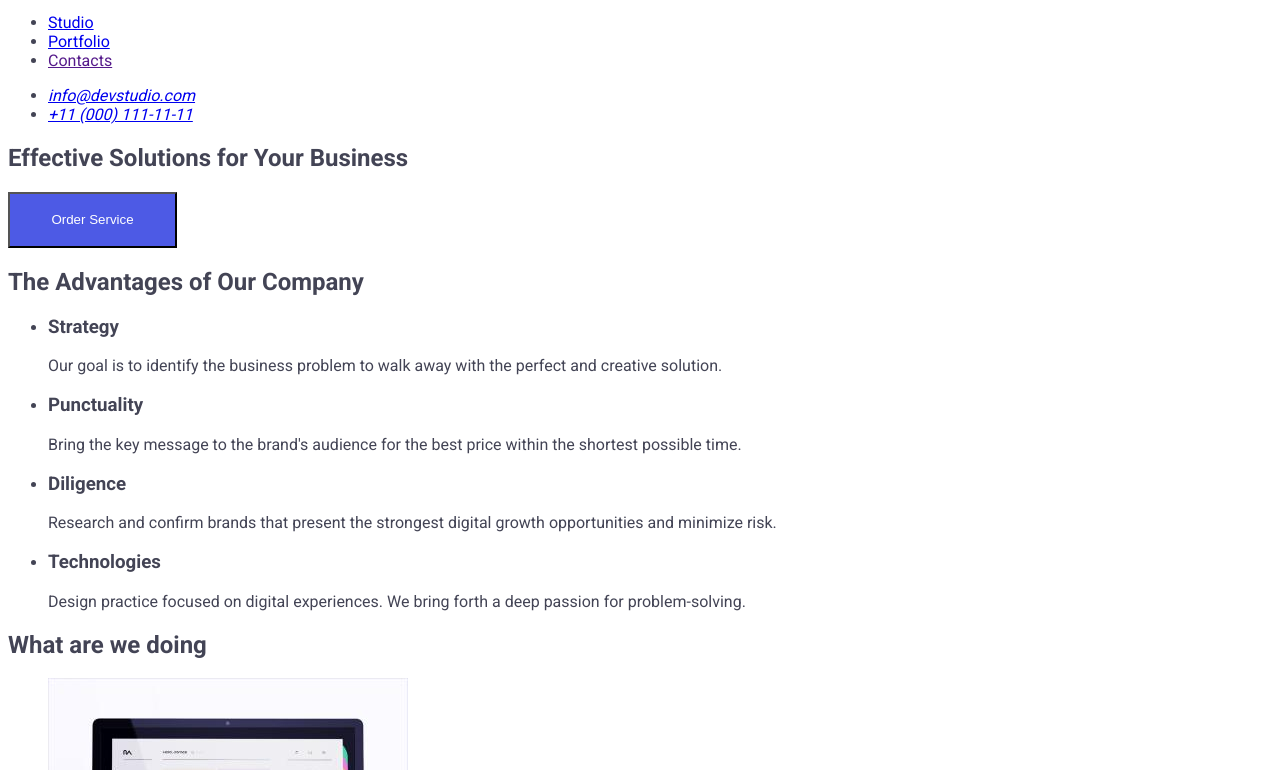
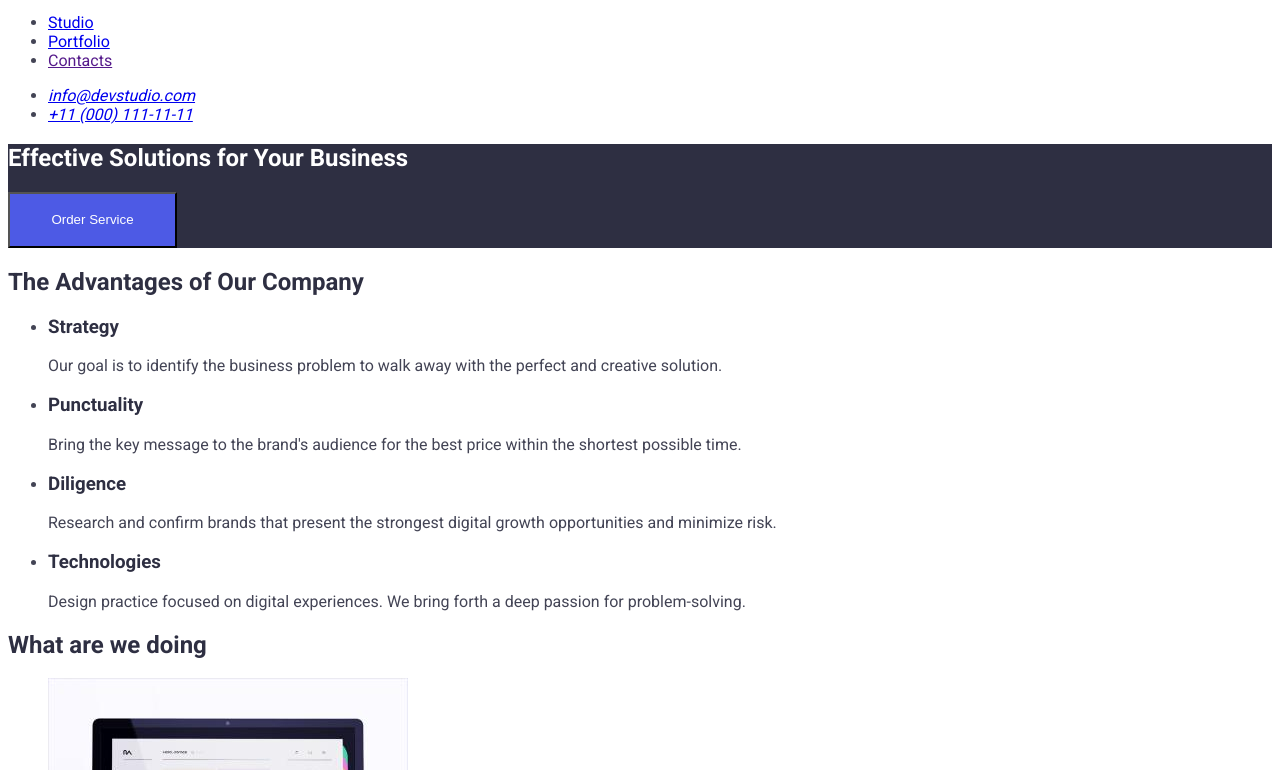
Before and after one commit to OlehKozubJS/goit-markup-hw-02, a plain HTML site: page index.html in a window 1280 px wide. Shown: the part 30-800 px from the top of the page. Drawn offline with Linux system fonts and the light colour scheme.

Commit message:
Add more classes

```diff
--- a/index.html
+++ b/index.html
@@ -7,8 +7,6 @@
     <link rel="preconnect" href="https://fonts.googleapis.com">
     <link rel="preconnect" href="https://fonts.gstatic.com" crossorigin>
     <link href="https://fonts.googleapis.com/css2?family=Roboto:wght@400;500;700&display=swap" rel="stylesheet">
-    <link rel="preconnect" href="https://fonts.googleapis.com">
-    <link rel="preconnect" href="https://fonts.gstatic.com" crossorigin>
     <link href="https://fonts.googleapis.com/css2?family=Raleway:wght@800&display=swap" rel="stylesheet">
     <link rel="stylesheet" href="./styles/styles.css">
     <title>Web Studio</title>
@@ -46,38 +44,38 @@
     </header>
 
     <main>
-        <section>
+        <section class="main-section">
             <h1 class="main-headline">Effective Solutions for Your Business</h1>
             <button class="order-service-button" type="button">Order Service</button>
         </section>
 
         <section>
-            <h2>The Advantages of Our Company</h2>
+            <h2 class="section-headline">The Advantages of Our Company</h2>
             <ul>
                 <li>
-                    <h3>Strategy</h3>
+                    <h3 class="item-headline">Strategy</h3>
                     <p>Our goal is to identify the business problem to walk away with the perfect and creative solution.</p>
                 </li>
 
                 <li>
-                    <h3>Punctuality</h3>
+                    <h3 class="item-headline">Punctuality</h3>
                     <p>Bring the key message to the brand's audience for the best price within the shortest possible time.</p>
                 </li>
 
                 <li>
-                    <h3>Diligence</h3>
+                    <h3 class="item-headline">Diligence</h3>
                     <p>Research and confirm brands that present the strongest digital growth opportunities and minimize risk.</p>
                 </li>
 
                 <li>
-                    <h3>Technologies</h3>
+                    <h3 class="item-headline">Technologies</h3>
                     <p>Design practice focused on digital experiences. We bring forth a deep passion for problem-solving.</p>
                 </li>
             </ul>
         </section>
 
         <section>
-            <h2>What are we doing</h2>
+            <h2 class="section-headline">What are we doing</h2>
             <ul>
                 <li>
                     <img src="./images/images-studio/what-are-we-doing-1-computer.jpg" alt="What are we doing: Computer" width="360" height="300">
@@ -94,29 +92,29 @@
         </section>
 
         <section>
-            <h2>Our Team</h2>
+            <h2 class="section-headline">Our Team</h2>
             <ul>
                 <li>
                     <img src="./images/images-studio/our-team-1-mark-guerrero.jpg" alt="Our Team: Mark Guerrero" width="264" height="260">
-                    <h3>Mark Guerrero</h3>
+                    <h3 class="item-headline">Mark Guerrero</h3>
                     <p>Product Designer</p>
                 </li>
 
                 <li>
                     <img src="./images/images-studio/our-team-2-tom-ford.jpg" alt="Our Team: Tom Ford" width="264" height="260">
-                    <h3>Tom Ford</h3>
+                    <h3 class="item-headline">Tom Ford</h3>
                     <p>Frontend Developer</p>
                 </li>
 
                 <li>
                     <img src="./images/images-studio/our-team-3-camila-garcia.jpg" alt="Our Team: Camila Garcia" width="264" height="260">
-                    <h3>Camila Garcia</h3>
+                    <h3 class="item-headline">Camila Garcia</h3>
                     <p>Marketing</p>
                 </li>
 
                 <li>
                     <img src="./images/images-studio/our-team-4-daniel-wilson.jpg" alt="Our Team: Daniel Wilson" width="264" height="260">
-                    <h3>Daniel Wilson</h3>
+                    <h3 class="item-headline">Daniel Wilson</h3>
                     <p>UI Designer</p>
                 </li>
             </ul>
--- a/styles/styles.css
+++ b/styles/styles.css
@@ -17,8 +17,17 @@ body {
     color: #2E2F42;
 }
 
+.contacts a:hover, .contacts a:focus {
+    color: #404BBF;
+}
+
+.main-section {
+    background-color: #2E2F42;
+}
+
 .main-headline {
     font-weight: 700;
+    color: white;
 }
 
 .order-service-button {
@@ -33,6 +42,12 @@ body {
     background: #404BBF;
 }
 
-.contacts a:hover, .contacts a:focus {
-    color: #404BBF;
+.section-headline, .item-headline {
+    color: #2E2F42;
 }
+
+/*
+
+    color: #2E2F42;
+
+*/
```
Also changed, not shown: portfolio.html (+0 -2 lines).
